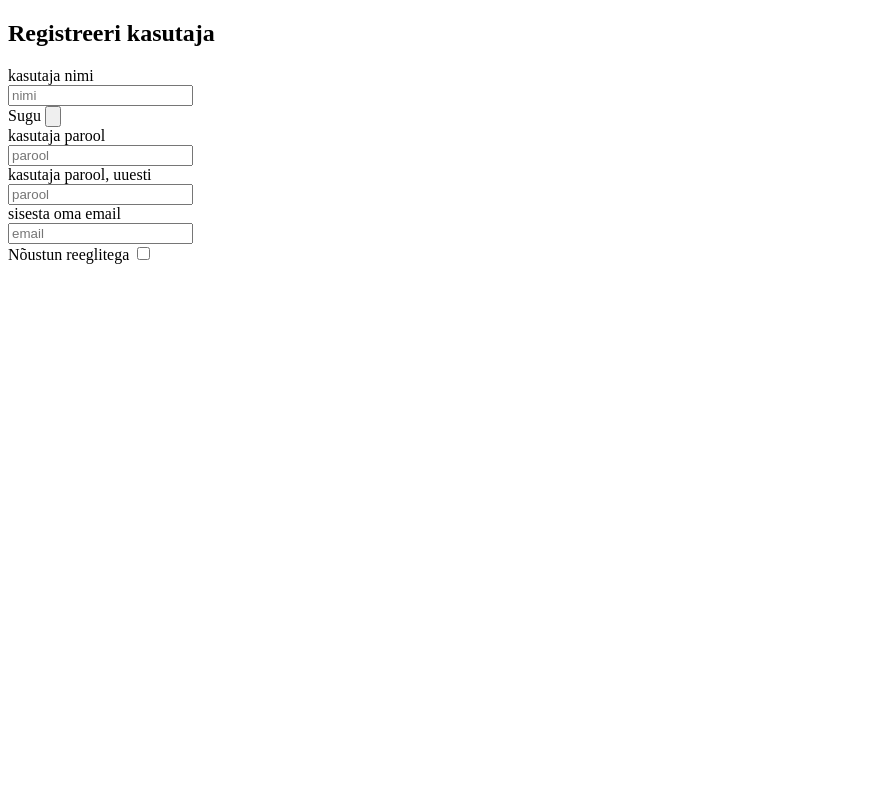
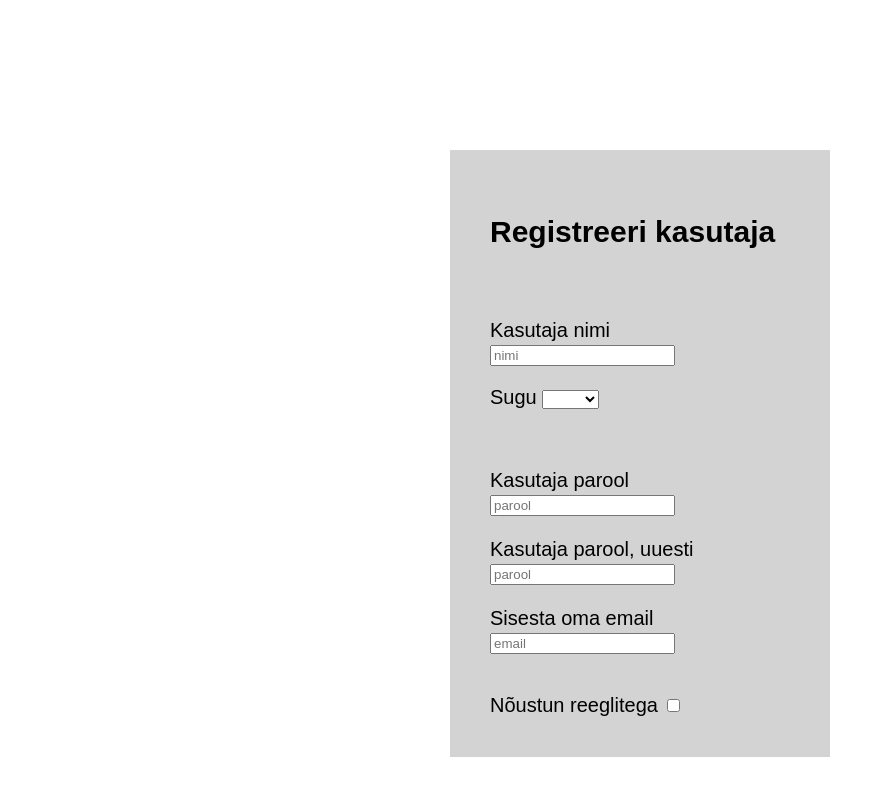
Before and after one commit to martenpin/Veebiarendus, a plain HTML site: page kogukaust/teine/regamisleht.html in a window 1280 px wide. Shown: the whole page, without its empty margins (0-885 px from the left). Drawn offline with Linux system fonts and the light colour scheme.

Commit message:
teine osa tehtud

```diff
--- a/kogukaust/teine/regamisleht.html
+++ b/kogukaust/teine/regamisleht.html
@@ -5,25 +5,29 @@
     <meta http-equiv="X-UA-Compatible" content="IE=edge">
     <meta name="viewport" content="width=device-width, initial-scale=1.0">
     <title>Registreerimine</title>
-    <link href="regamislehtcss.css">
+    <link rel="stylesheet" href="regamislehtstiil.css">
+    <link rel="stylesheet" href="regamislehtkuju.css">
 </head>
 <body>
     <div class="kogukast">
-        <h2>Registreeri kasutaja</h2>
+        <h2 class="jogurt">Registreeri kasutaja</h2>
         <form action="https://suled/rets" method="get"></form>
-        <label for="nimi1">kasutaja nimi</label> <br>
-        <input type="text" id="nimi2" name="nimi1" placeholder="nimi"> <br>
-        <label for="valikud">Sugu</label>
-        <input type="button" id="valikud" name="sugu" > <br>
-        <label for="password">kasutaja parool</label> <br>
-        <input type="text" id="password" name="password1" placeholder="parool"> <br>
-        <label for="password3"></label>kasutaja parool, uuesti</label> <br>
-        <input type="text" id="password3" name="password2" placeholder="parool"> <br>
-        <label for="email">sisesta oma email</label> <br>
-        <input type="email" id="email" name="email" placeholder="email"> <br>
-        <label for="checkbox">Nõustun reeglitega</label>
-        <input type="checkbox" id="checkbox" name="kastike"> <br>
-
+        <label for="nimi1">Kasutaja nimi</label> <br>
+        <input class="raamar" type="text" id="nimi2" name="nimi1" placeholder="nimi"> <br>
+        <label class="soobox1" for="valikud">Sugu</label>
+        <select class="soobox2" name="sugu" id="valikud">
+            <option value="tyhi"></option>
+            <option value="mees">Mees</option>
+            <option value="naine">Naine</option>
+        </select> <br>
+        <label class="vahe" for="password">Kasutaja parool</label> <br>
+        <input class="raamar" type="text" id="password" name="password1" placeholder="parool"> <br>
+        <label class="vahe" for="password3"></label>Kasutaja parool, uuesti</label> <br>
+        <input class="raamar" type="text" id="password3" name="password2" placeholder="parool"> <br>
+        <label class="vahe" for="email"></label>Sisesta oma email</label> <br>
+        <input class="raamar" type="email" id="email" name="email" placeholder="email"> <br>
+        <label class="vahe" for="checkbox">Nõustun reeglitega</label>
+        <input class="vahe" type="checkbox" id="checkbox" name="kastike">
 
 
 
--- /dev/null
+++ b/kogukaust/teine/regamislehtkuju.css
@@ -0,0 +1,29 @@
+.kogukast {
+    width: 300px;
+    padding: 40px;
+    margin-left: auto;
+    margin-right: auto;
+    margin-top: 150px;
+}
+
+.jogurt {
+    margin-bottom: 70px;
+}
+
+.raamar {
+    margin-top: 2px;
+}
+
+.vahe {
+    margin-top: 40px;
+    display: inline-block;
+}
+
+.soobox2 {
+    margin-bottom: 20px;
+}
+
+.soobox1 {
+    margin-top: 20px;
+    display: inline-block;
+}
--- a/kogukaust/teine/regamislehtcss.css
+++ b/kogukaust/teine/regamislehtstiil.css
@@ -1,4 +1,5 @@
 .kogukast {
     font-family: Arial, Helvetica, sans-serif;
-    background-color: dimgray;
+    background-color:lightgray;
+    font-size: 20px;
 }
```
Also changed, not shown: kogukaust/teine/index.html (+2 -1 lines).
